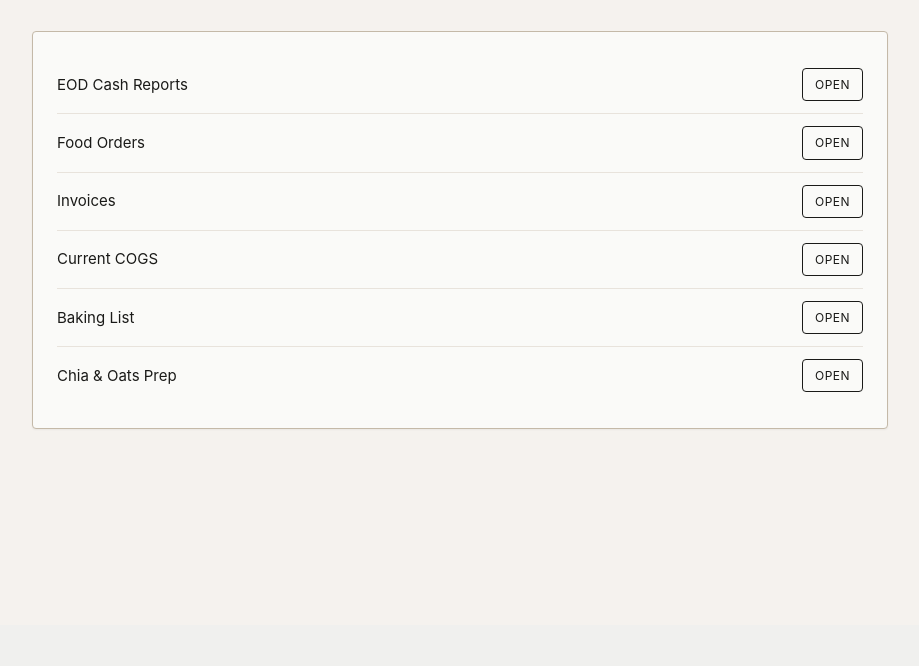
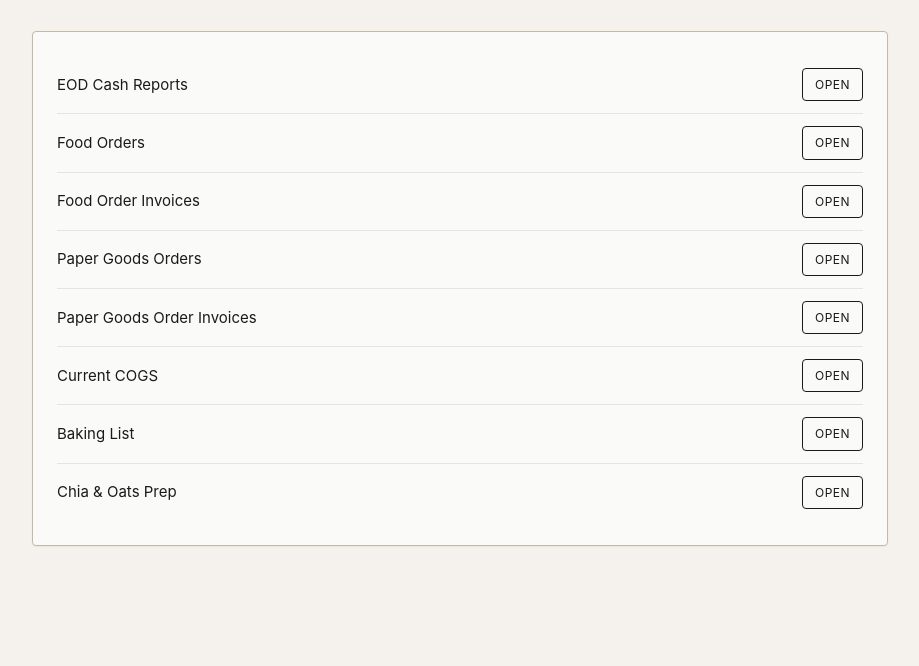
Before and after one commit to joeldinatale0/qtrkitchen, a Node project: template views/kitchen-shop-hub.ejs in a window 1280 px wide. Shown: the part 175-841 px from the top of the page, without its empty margins (180-1099 px from the left). Before the commit the page ends 604 px from the top, so only its background shows below. Run offline with Node 20 templates, Linux system fonts and the light colour scheme; the template is opened without the code that fills it, so the values that code supplies are empty; some libraries are stand-ins or nearby versions.

Commit message:
Split admin Orders/Invoices into separate Food and Paper Goods sections
Food and Paper Goods share the same orders/order_items tables, so the admin views previously showed everything mixed together under a misleading 'Food Orders' label. Now genuinely separate per shop: Food Orders, Food Order Invoices, Paper Goods Orders, Paper Goods Order Invoices.

Orders: /kitchen/shop/:slug/orders (food, existing URL) and /kitchen/shop/:slug/orders/paper-goods (new) each filter both the date list and the selected order's items by category (c.slug = 'paper' vs not), and only list dates where that category actually had items.

Invoices: one real combined invoice is still what's actually emailed/logged weekly (unchanged — the automatic Sunday send and Resend both still use the full combined buildWeeklyInvoiceData call). The two admin-facing sections just generate a filtered PDF breakdown of that same week on demand via a new category param on buildWeeklyInvoiceData — /kitchen/shop/:slug/invoices (food) and /kitchen/shop/:slug/invoices/paper-goods (new).

Co-Authored-By: Claude Sonnet 5 <noreply@anthropic.com>

```diff
--- a/server.js
+++ b/server.js
@@ -204,14 +204,21 @@ async function sendDailyBackupIfDue() {
 }
 
 // Shared by the Monday auto-email and the on-demand admin PDF view.
-function buildWeeklyInvoiceData(shopId, weekStart, weekEnd) {
+// category: undefined/null = everything (the real combined invoice that
+// actually gets emailed/logged); "food" = everything except Paper Goods;
+// "paper" = Paper Goods only. The two filtered forms are admin-viewing-only
+// breakdowns — they don't change what's actually invoiced/emailed weekly.
+function buildWeeklyInvoiceData(shopId, weekStart, weekEnd, category) {
+  const categoryClause =
+    category === "food" ? "AND c.slug != 'paper'" : category === "paper" ? "AND c.slug = 'paper'" : "";
   const dailyRows = db
     .prepare(
       `SELECT o.delivery_date, oi.name, oi.unit, SUM(oi.quantity) AS quantity, MAX(i.price) AS price
        FROM order_items oi
        JOIN orders o ON o.id = oi.order_id
        LEFT JOIN items i ON i.id = oi.item_id
-       WHERE o.shop_id = ? AND o.delivery_date BETWEEN ? AND ? AND oi.item_id IS NOT NULL
+       LEFT JOIN categories c ON c.id = i.category_id
+       WHERE o.shop_id = ? AND o.delivery_date BETWEEN ? AND ? AND oi.item_id IS NOT NULL ${categoryClause}
        GROUP BY o.delivery_date, oi.name, oi.unit
        ORDER BY o.delivery_date, oi.name`
     )
@@ -1209,18 +1216,32 @@ app.get("/kitchen/shop/:slug", requireAuth, requireRole("kitchen"), (req, res) =
   res.render("kitchen-shop-hub", { shop, hasReports: Boolean(SHOP_INTEGRATIONS[shop.slug]) });
 });
 
-app.get("/kitchen/shop/:slug/orders", requireAuth, requireRole("kitchen"), (req, res) => {
+// Food and Paper Goods orders share the same orders/order_items tables
+// (see POST /order and POST /order/paper-goods), so the admin orders view
+// is split by category here rather than by a different data source.
+function renderShopOrders(category) {
+  const categoryLabel = category === "paper" ? "Paper Goods Orders" : "Food Orders";
+  const basePath = category === "paper" ? "orders/paper-goods" : "orders";
+  const datesItemsClause =
+    category === "paper"
+      ? "oi.item_id IS NOT NULL AND c.slug = 'paper'"
+      : "(oi.item_id IS NULL OR c.slug != 'paper')";
+
+  return (req, res) => {
     const shop = db.prepare("SELECT * FROM users WHERE slug = ? AND role = 'shop'").get(req.params.slug);
     if (!shop) return res.status(404).send("Shop not found");
 
     const dates = db
       .prepare(
         `SELECT o.delivery_date, o.status, o.is_late,
-              SUM(CASE WHEN oi.item_id IS NOT NULL THEN oi.quantity ELSE 0 END) AS total_items
+                SUM(CASE WHEN ${datesItemsClause} THEN oi.quantity ELSE 0 END) AS total_items
          FROM orders o
          LEFT JOIN order_items oi ON oi.order_id = o.id
+         LEFT JOIN items i ON i.id = oi.item_id
+         LEFT JOIN categories c ON c.id = i.category_id
          WHERE o.shop_id = ?
          GROUP BY o.id
+         HAVING total_items > 0
          ORDER BY o.delivery_date DESC`
       )
       .all(shop.id);
@@ -1231,13 +1252,32 @@ app.get("/kitchen/shop/:slug/orders", requireAuth, requireRole("kitchen"), (req,
         .prepare("SELECT * FROM orders WHERE shop_id = ? AND delivery_date = ?")
         .get(shop.id, req.query.date);
       if (order) {
-      const items = db.prepare("SELECT * FROM order_items WHERE order_id = ? ORDER BY id").all(order.id);
+        const items = db
+          .prepare(
+            `SELECT oi.* FROM order_items oi
+             LEFT JOIN items i ON i.id = oi.item_id
+             LEFT JOIN categories c ON c.id = i.category_id
+             WHERE oi.order_id = ? AND ${datesItemsClause}
+             ORDER BY oi.id`
+          )
+          .all(order.id);
         selected = { order, items };
       }
     }
 
-  res.render("kitchen-shop-orders", { shop, dates, selected, selectedDate: req.query.date || null });
-});
+    res.render("kitchen-shop-orders", {
+      shop,
+      dates,
+      selected,
+      selectedDate: req.query.date || null,
+      categoryLabel,
+      basePath,
+    });
+  };
+}
+
+app.get("/kitchen/shop/:slug/orders", requireAuth, requireRole("kitchen"), renderShopOrders("food"));
+app.get("/kitchen/shop/:slug/orders/paper-goods", requireAuth, requireRole("kitchen"), renderShopOrders("paper"));
 
 app.get("/kitchen/shop/:slug/eod-cash", requireAuth, requireRole("kitchen"), (req, res) => {
   const shop = db.prepare("SELECT * FROM users WHERE slug = ? AND role = 'shop'").get(req.params.slug);
@@ -1250,7 +1290,16 @@ app.get("/kitchen/shop/:slug/eod-cash", requireAuth, requireRole("kitchen"), (re
   res.render("kitchen-shop-eod-cash", { shop, sheets });
 });
 
-app.get("/kitchen/shop/:slug/invoices", requireAuth, requireRole("kitchen"), (req, res) => {
+// Same split as orders above: one real combined invoice is actually
+// invoiced/emailed/logged per shop per week (see invoice_log and the
+// Sunday auto-send), but the admin can view a Food-only or Paper-Goods-only
+// breakdown of that same week on demand — these PDFs are generated fresh,
+// not stored separately.
+function renderShopInvoices(category) {
+  const categoryLabel = category === "paper" ? "Paper Goods Order Invoices" : "Food Order Invoices";
+  const basePath = category === "paper" ? "invoices/paper-goods" : "invoices";
+
+  return (req, res) => {
     const shop = db.prepare("SELECT * FROM users WHERE slug = ? AND role = 'shop'").get(req.params.slug);
     if (!shop) return res.status(404).send("Shop not found");
 
@@ -1258,14 +1307,12 @@ app.get("/kitchen/shop/:slug/invoices", requireAuth, requireRole("kitchen"), (re
       .prepare("SELECT week_start_date, sent_at FROM invoice_log WHERE shop_id = ? ORDER BY week_start_date DESC")
       .all(shop.id);
 
-  res.render("kitchen-shop-invoices", { shop, weeks });
-});
-
-app.get(
-  "/kitchen/shop/:slug/invoices/:weekStart.pdf",
-  requireAuth,
-  requireRole("kitchen"),
-  async (req, res) => {
+    res.render("kitchen-shop-invoices", { shop, weeks, categoryLabel, basePath });
+  };
+}
+
+function renderInvoicePdf(category) {
+  return async (req, res) => {
     const shop = db.prepare("SELECT * FROM users WHERE slug = ? AND role = 'shop'").get(req.params.slug);
     if (!shop) return res.status(404).send("Shop not found");
     if (!/^\d{4}-\d{2}-\d{2}$/.test(req.params.weekStart)) return res.status(400).send("Invalid week");
@@ -1277,21 +1324,33 @@ app.get(
       // 7-day window starting there, exactly as it was actually invoiced.
       const weekStart = req.params.weekStart;
       const weekEnd = addDays(weekStart, 6);
-      const { dailyBreakdown, weeklyTotals } = buildWeeklyInvoiceData(shop.id, weekStart, weekEnd);
+      const { dailyBreakdown, weeklyTotals } = buildWeeklyInvoiceData(shop.id, weekStart, weekEnd, category);
+      const pdfShop = category === "paper" ? { ...shop, name: `${shop.name} (Paper Goods)` } : shop;
       const pdfBuffer = await buildWeeklySummaryPdf(
-        shop,
+        pdfShop,
         formatDate(weekStart),
         formatDate(weekEnd),
         dailyBreakdown,
         weeklyTotals
       );
+      const filenamePrefix = category === "paper" ? "weekly-invoice-paper-goods" : "weekly-invoice";
       res.set("Content-Type", "application/pdf");
-      res.set("Content-Disposition", `inline; filename="weekly-invoice-${shop.slug}-${weekStart}.pdf"`);
+      res.set("Content-Disposition", `inline; filename="${filenamePrefix}-${shop.slug}-${weekStart}.pdf"`);
       res.send(pdfBuffer);
     } catch (err) {
       res.status(500).send(`Failed to build invoice: ${err.message}`);
     }
-  }
+  };
+}
+
+app.get("/kitchen/shop/:slug/invoices", requireAuth, requireRole("kitchen"), renderShopInvoices("food"));
+app.get("/kitchen/shop/:slug/invoices/paper-goods", requireAuth, requireRole("kitchen"), renderShopInvoices("paper"));
+app.get("/kitchen/shop/:slug/invoices/:weekStart.pdf", requireAuth, requireRole("kitchen"), renderInvoicePdf("food"));
+app.get(
+  "/kitchen/shop/:slug/invoices/paper-goods/:weekStart.pdf",
+  requireAuth,
+  requireRole("kitchen"),
+  renderInvoicePdf("paper")
 );
 
 // Rebuilds and re-emails an already-sent weekly invoice — e.g. after
--- a/views/kitchen-shop-hub.ejs
+++ b/views/kitchen-shop-hub.ejs
@@ -22,8 +22,16 @@
       <a class="btn btn-small" href="/kitchen/shop/<%= shop.slug %>/orders">Open</a>
     </div>
     <div class="item-row">
-      <span class="item-name">Invoices</span>
+      <span class="item-name">Food Order Invoices</span>
       <a class="btn btn-small" href="/kitchen/shop/<%= shop.slug %>/invoices">Open</a>
+    </div>
+    <div class="item-row">
+      <span class="item-name">Paper Goods Orders</span>
+      <a class="btn btn-small" href="/kitchen/shop/<%= shop.slug %>/orders/paper-goods">Open</a>
+    </div>
+    <div class="item-row">
+      <span class="item-name">Paper Goods Order Invoices</span>
+      <a class="btn btn-small" href="/kitchen/shop/<%= shop.slug %>/invoices/paper-goods">Open</a>
     </div>
     <div class="item-row">
       <span class="item-name">Current COGS</span>
--- a/views/kitchen-shop-orders.ejs
+++ b/views/kitchen-shop-orders.ejs
@@ -1,9 +1,9 @@
-<%- include('partials/head', { title: shop.name + " Orders — QTR Kitchen Ordering" }) %>
+<%- include('partials/head', { title: shop.name + " " + categoryLabel + " — QTR Kitchen Ordering" }) %>
 <%- include('partials/topbar') %>
 
 <div class="container">
   <p class="muted"><a href="/kitchen/shop/<%= shop.slug %>">&larr; <%= shop.name %></a></p>
-  <h1><%= shop.name %> — Food Orders</h1>
+  <h1><%= shop.name %> — <%= categoryLabel %></h1>
   <p class="subtitle">Every delivery date this shop has ordered, most recent first.</p>
 
   <% if (selected) { %>
@@ -46,7 +46,7 @@
               <td><%= d.total_items %></td>
               <td><%= d.status %></td>
               <td><% if (d.is_late) { %><span class="tag-late">Late</span><% } else { %>&mdash;<% } %></td>
-              <td><a class="btn btn-small" href="/kitchen/shop/<%= shop.slug %>/orders?date=<%= d.delivery_date %>">View</a></td>
+              <td><a class="btn btn-small" href="/kitchen/shop/<%= shop.slug %>/<%= basePath %>?date=<%= d.delivery_date %>">View</a></td>
             </tr>
           <% }) %>
         </tbody>
```
Also changed, not shown: views/kitchen-shop-invoices.ejs (+7 -4 lines). Lines whose indentation alone changed are shown as unchanged.
